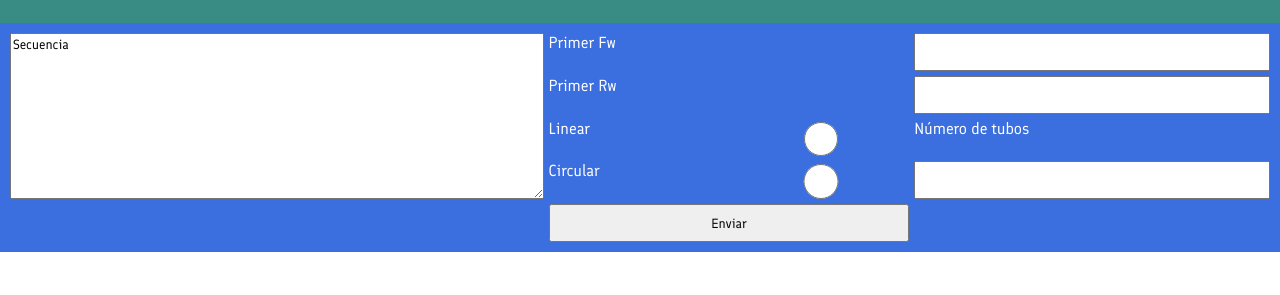
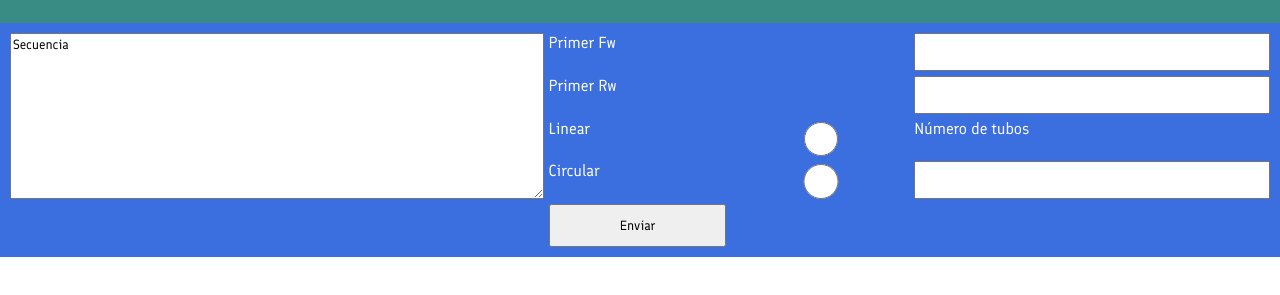
Before and after one commit to michaelito33/miguelbiotec, a plain HTML site: page paginas/pcr.html in a window 1280 px wide. Shown: the part 167-462 px from the top of the page. Drawn offline with Linux system fonts and the light colour scheme.

Commit message:
Update pcr.css

```diff
--- a/recursos/css/paginas/pcr.css
+++ b/recursos/css/paginas/pcr.css
@@ -33,7 +33,7 @@ form{
     grid-area: 4/3/4/3;
 }
 #boton{
-    grid-area: 5/2/ span 1/span 2;
+    grid-area: 5/2/ span 2/span 1;
 }
 #numero{
     grid-area: 4/4/4/4;
```
